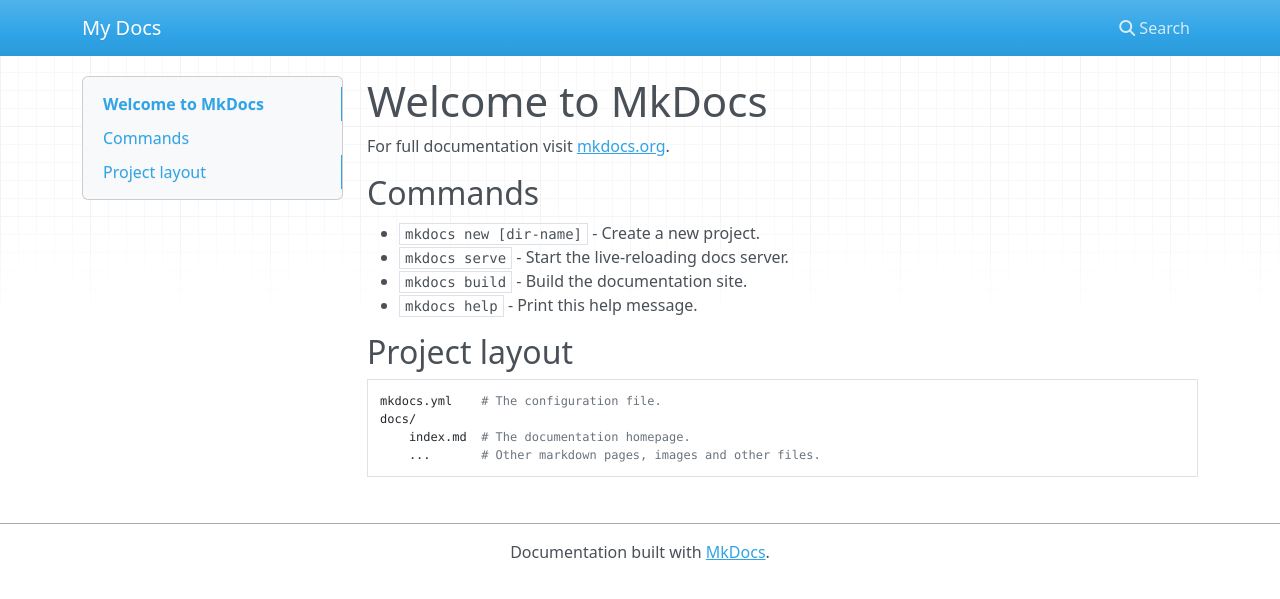
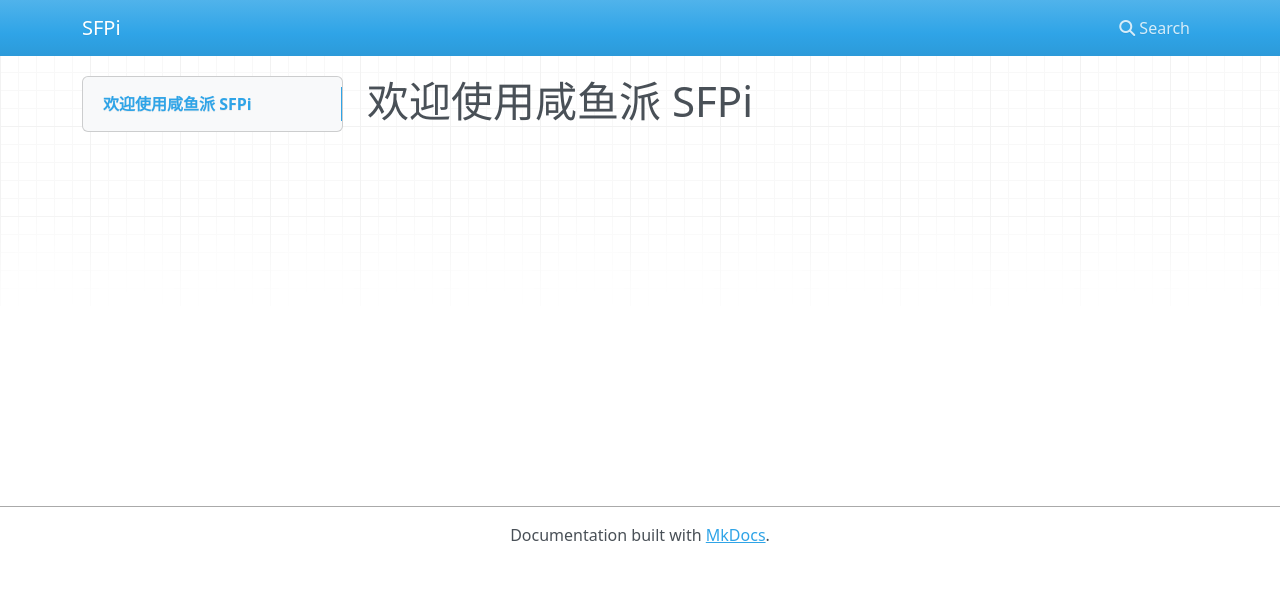
Before and after one commit to sbc-fish/sfpi, an MkDocs documentation site: the page built from docs/docs/index.md, in a window 1280 px wide. Shown: the top 599 px of the page. Built offline with MkDocs 1.6.1, drawn with Linux system fonts in a browser that asks for light colours; nearby versions of some CDN libraries.

Commit message:
init docs

```diff
--- a/docs/docs/index.md
+++ b/docs/docs/index.md
@@ -1,17 +1 @@
-# Welcome to MkDocs
-
-For full documentation visit [mkdocs.org](https://mkdocs.org).
-
-## Commands
-
-* `mkdocs new [dir-name]` - Create a new project.
-* `mkdocs serve` - Start the live-reloading docs server.
-* `mkdocs build` - Build the documentation site.
-* `mkdocs help` - Print this help message.
-
-## Project layout
-
-    mkdocs.yml    # The configuration file.
-    docs/
-        index.md  # The documentation homepage.
-        ...       # Other markdown pages, images and other files.
+# 欢迎使用咸鱼派 SFPi
--- a/docs/mkdocs.yml
+++ b/docs/mkdocs.yml
@@ -1 +1 @@
-site_name: My Docs
+site_name: SFPi
```
